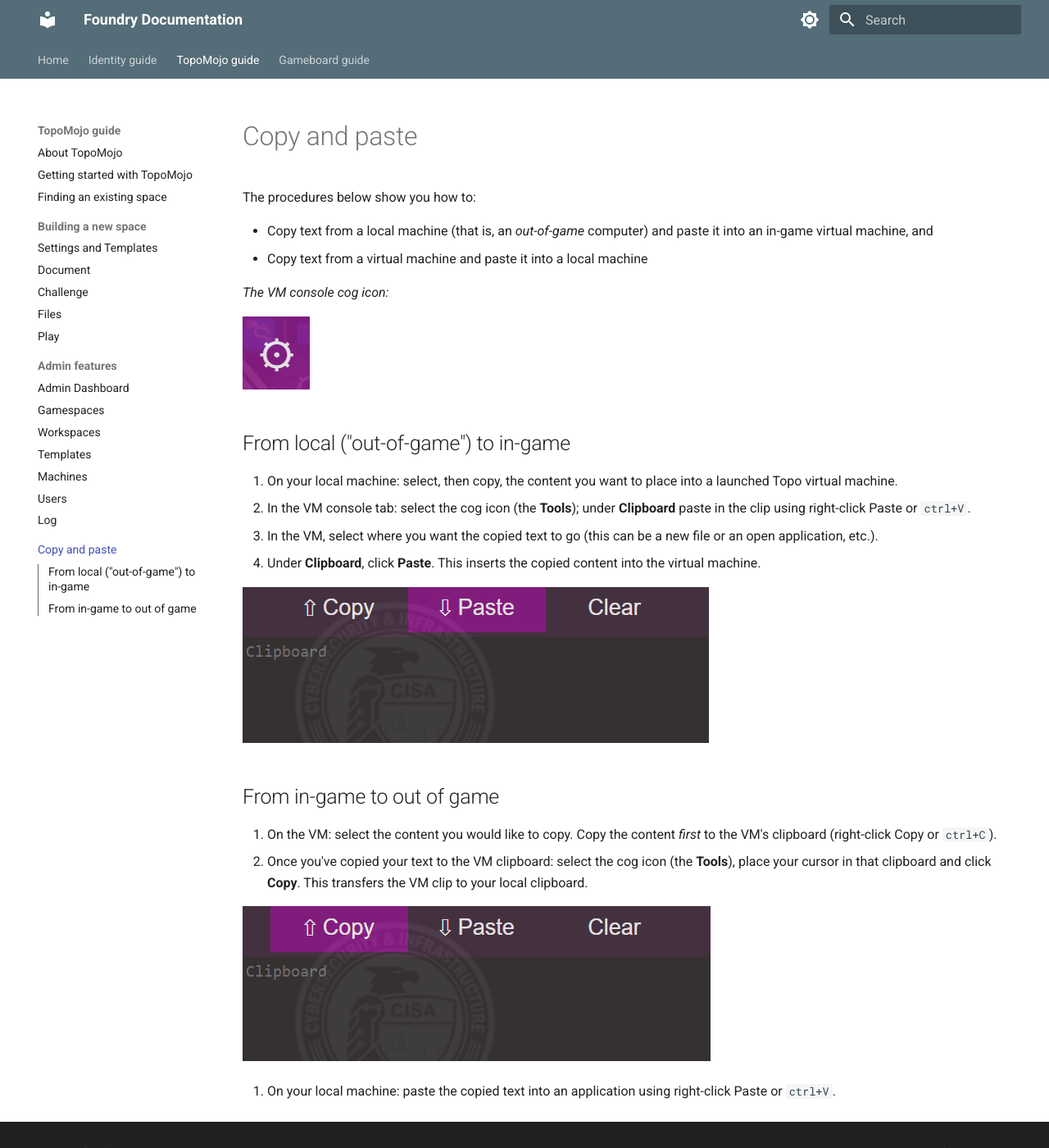
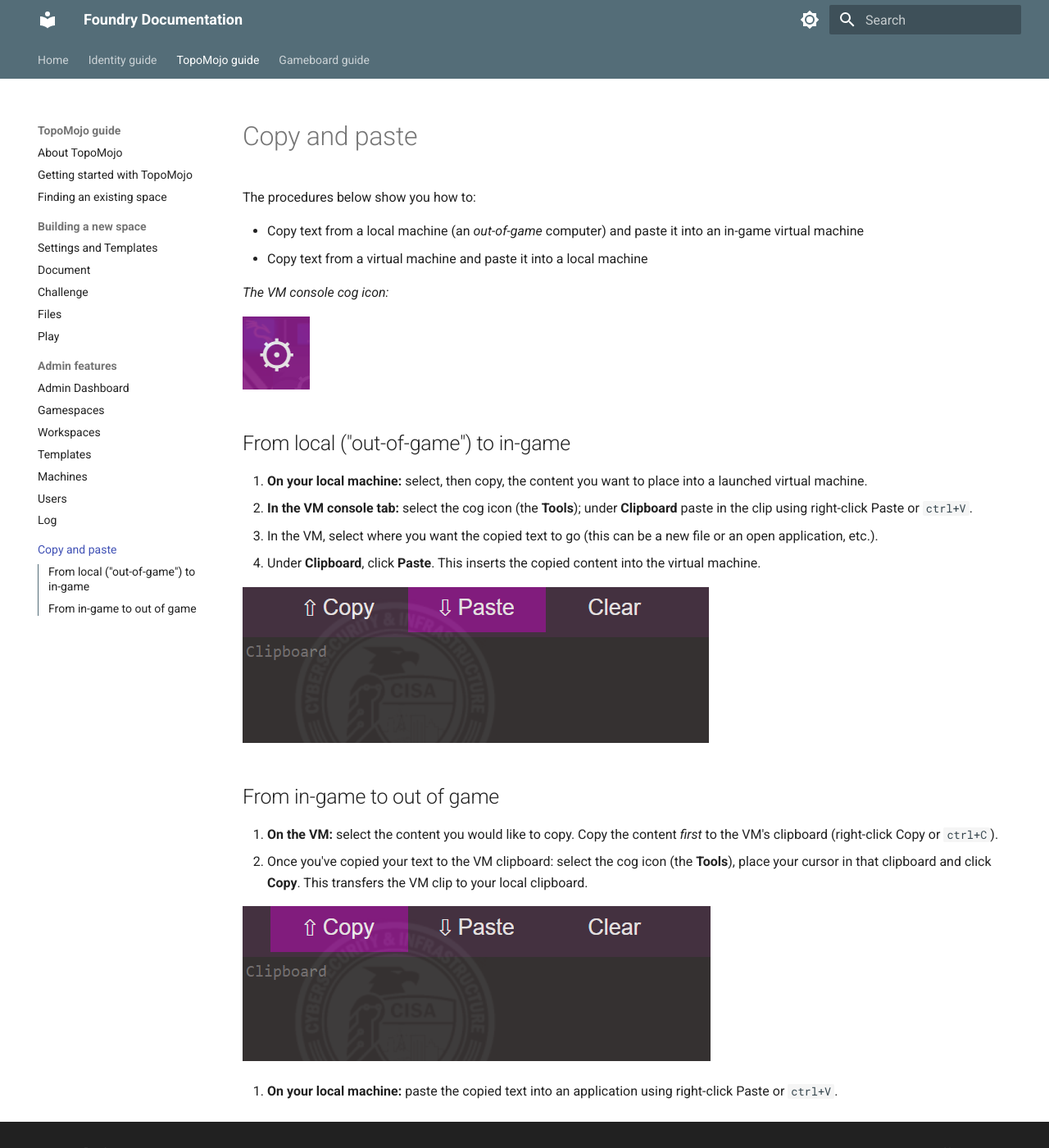
Before and after one commit to cmu-sei/foundry-docs, an MkDocs documentation site: the page built from docs/topomojo/copy-paste.md, in a window 1280 px wide and 1400 px high. Shown: the whole window at 82% size. Built offline with MkDocs 1.6.1 and Material for MkDocs 9.7.7, drawn with Linux system fonts in a browser that asks for light colours.

Commit message:
copy and paste update

```diff
--- a/docs/topomojo/copy-paste.md
+++ b/docs/topomojo/copy-paste.md
@@ -2,17 +2,17 @@
 
 The procedures below show you how to:
 
-- Copy text from a local machine (that is, an _out-of-game_ computer) and paste it into an in-game virtual machine, and
+- Copy text from a local machine (an *out-of-game* computer) and paste it into an in-game virtual machine
 - Copy text from a virtual machine and paste it into a local machine
 
-_The VM console cog icon:_
+*The VM console cog icon:*
 
 ![console-cog](img/console-cog.png)
 
 ## From local ("out-of-game") to in-game
 
-1. On your local machine: select, then copy, the content you want to place into a launched Topo virtual machine.
-2. In the VM console tab: select the cog icon (the **Tools**); under **Clipboard** paste in the clip using right-click Paste or `ctrl+V`.
+1. **On your local machine:** select, then copy, the content you want to place into a launched virtual machine.
+2. **In the VM console tab:** select the cog icon (the **Tools**); under **Clipboard** paste in the clip using right-click Paste or `ctrl+V`.
 3. In the VM, select where you want the copied text to go (this can be a new file or an open application, etc.).
 4. Under **Clipboard**, click **Paste**. This inserts the copied content into the virtual machine.
 
@@ -20,9 +20,9 @@
 
 ## From in-game to out of game
 
-1. On the VM: select the content you would like to copy. Copy the content *first* to the VM's clipboard (right-click Copy or `ctrl+C`).
+1. **On the VM:** select the content you would like to copy. Copy the content *first* to the VM's clipboard (right-click Copy or `ctrl+C`).
 2. Once you've copied your text to the VM clipboard: select the cog icon (the **Tools**), place your cursor in that clipboard and click **Copy**. This transfers the VM clip to your local clipboard.
 
    ![console-copy](img/console-copy.png)
 
-3. On your local machine: paste the copied text into an application using right-click Paste or `ctrl+V`.
+3. **On your local machine:** paste the copied text into an application using right-click Paste or `ctrl+V`.
```
